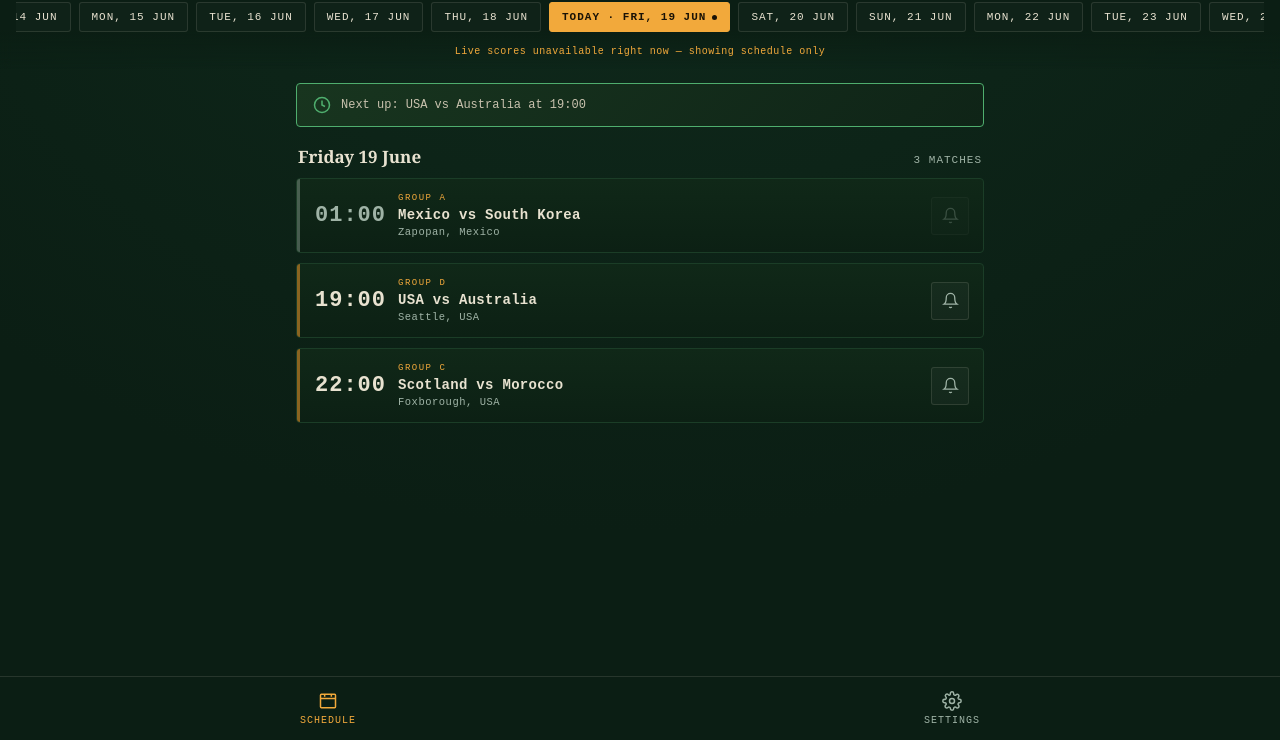
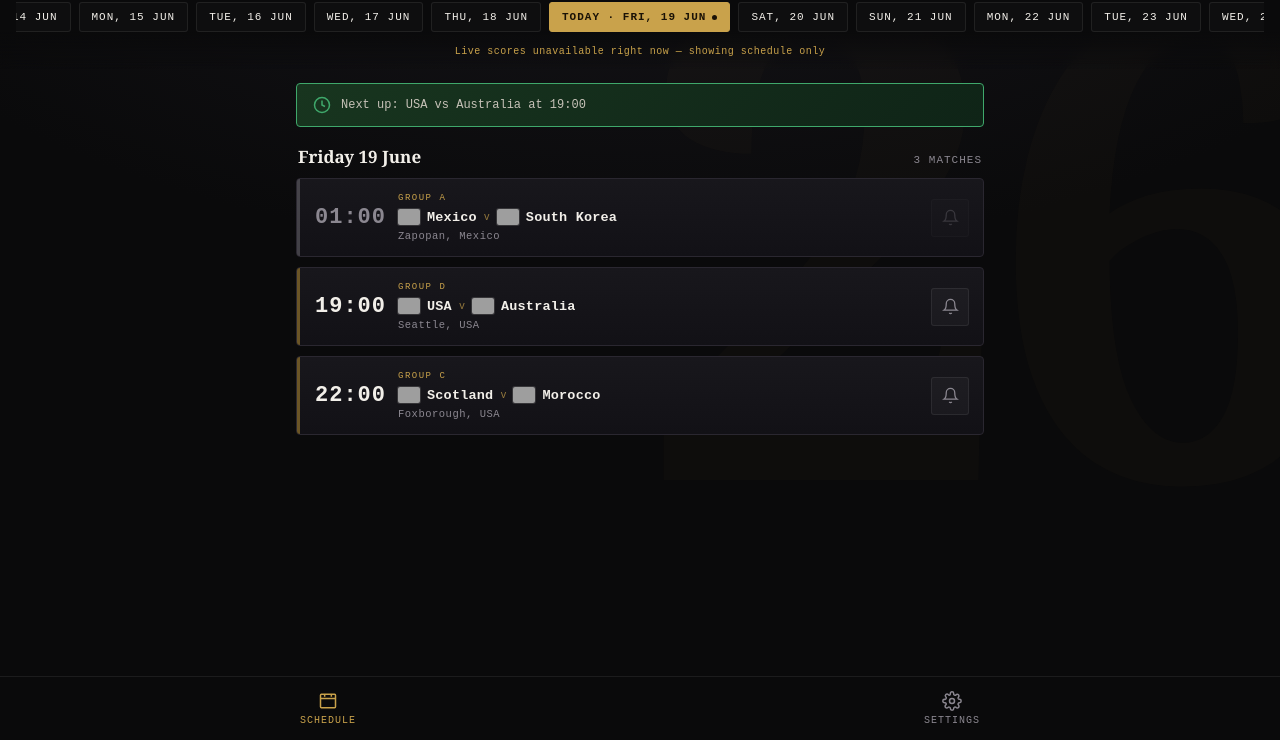
Before and after one commit to aakashuk2022-dotcom/Football-Schedule-App, a plain HTML site: page index.html in a window 1280 px wide. Shown: the part 60-800 px from the top of the page. Drawn offline with Linux system fonts and the light colour scheme; no server answers; grey boxes are pictures that could not be loaded.

Commit message:
New UI changes

```diff
--- a/index.html
+++ b/index.html
@@ -4,7 +4,7 @@
 <meta charset="UTF-8">
 <meta name="viewport" content="width=device-width, initial-scale=1.0, viewport-fit=cover">
 <title>Matchday — World Cup 2026</title>
-<meta name="theme-color" content="#0B1E14">
+<meta name="theme-color" content="#0A0A0B">
 <link rel="manifest" href="manifest.json">
 <style>
   @font-face {
@@ -13,29 +13,51 @@
   }
 
   :root{
-    --bg: #0B1E14;
-    --bg-2: #0F2A1C;
-    --board: #102818;
-    --board-edge: #1B3D27;
-    --flap: #E8E2D0;
-    --flap-dim: #C9C2AE;
-    --amber: #F2A93B;
-    --amber-dim: #8A6420;
-    --red-live: #E2473A;
-    --green-go: #4FAE6E;
-    --text-soft: #9FB3A6;
-    --hairline: rgba(232,226,208,0.12);
+    --bg: #0A0A0B;
+    --bg-2: #16151A;
+    --board: #18171C;
+    --board-edge: #2A2730;
+    --gold: #C9A24B;
+    --gold-bright: #E8C470;
+    --gold-dim: #6B5526;
+    --ink: #F2EFE9;
+    --ink-dim: #C7C2B8;
+    --red-live: #D33B30;
+    --green-go: #3FA86B;
+    --text-soft: #8B8790;
+    --hairline: rgba(242,239,233,0.08);
   }
 
   *{ box-sizing: border-box; -webkit-tap-highlight-color: transparent; }
 
   html,body{
     margin:0; padding:0;
-    background: radial-gradient(120% 140% at 50% -10%, var(--bg-2), var(--bg) 60%);
-    color: var(--flap);
+    background-color: var(--bg);
+    background-image:
+      radial-gradient(120% 90% at 50% -10%, var(--bg-2), var(--bg) 55%),
+      repeating-linear-gradient(180deg, rgba(255,255,255,0.012) 0px, rgba(255,255,255,0.012) 1px, transparent 1px, transparent 3px);
+    color: var(--ink);
     font-family: 'Courier New', ui-monospace, 'SF Mono', monospace;
     min-height: 100vh;
+    position: relative;
   }
+
+  /* Giant ghosted "26" watermark — references the tournament year, not the official mark */
+  body::before{
+    content: '26';
+    position: fixed;
+    top: -4vw; right: -4vw;
+    font-family: Georgia, serif;
+    font-weight: 900;
+    font-size: 52vw;
+    line-height: 1;
+    color: rgba(201,162,75,0.025);
+    z-index: 0;
+    pointer-events: none;
+    letter-spacing: -0.04em;
+  }
+
+  header, main, .bottom-nav, .settings-panel{ position: relative; z-index: 1; }
 
   body{
     padding-bottom: 90px;
@@ -59,10 +81,10 @@
     letter-spacing: 0.5px;
     font-size: 22px;
     margin:0;
-    color: var(--flap);
+    color: var(--ink);
   }
   .brand h1 span{
-    color: var(--amber);
+    color: var(--gold);
     font-style: italic;
   }
   .brand .clock{
@@ -93,11 +115,11 @@
     white-space: nowrap;
     transition: all 0.15s ease;
   }
-  .day-pill.has-match{ color: var(--flap); }
+  .day-pill.has-match{ color: var(--ink); }
   .day-pill.active{
-    background: var(--amber);
+    background: var(--gold);
     color: #1A1206;
-    border-color: var(--amber);
+    border-color: var(--gold);
     font-weight: 700;
   }
   .day-pill .dot{
@@ -118,7 +140,7 @@
     font-size: 17px;
     margin:0;
     font-weight: 700;
-    color: var(--flap);
+    color: var(--ink);
   }
   .board-date .count{
     font-size: 11px; color: var(--text-soft); letter-spacing: 1px;
@@ -135,13 +157,13 @@
     font-family: Georgia, serif;
     font-style: italic;
     font-size: 18px;
-    color: var(--flap-dim);
+    color: var(--ink-dim);
     display:block;
     margin-bottom: 8px;
   }
 
   .match-row{
-    background: linear-gradient(180deg, var(--board), #0C2014);
+    background: linear-gradient(180deg, var(--board), #121116);
     border: 1px solid var(--board-edge);
     border-radius: 4px;
     margin-bottom: 10px;
@@ -151,7 +173,7 @@
   .match-row::before{
     content:'';
     position:absolute; left:0; top:0; bottom:0; width:3px;
-    background: var(--amber-dim);
+    background: var(--gold-dim);
   }
   .match-row.live::before{ background: var(--red-live); }
   .match-row.finished::before{ background: var(--text-soft); opacity:0.4; }
@@ -166,7 +188,7 @@
     font-size: 22px;
     font-weight: 700;
     letter-spacing: 1px;
-    color: var(--flap);
+    color: var(--ink);
     min-width: 64px;
     font-variant-numeric: tabular-nums;
   }
@@ -178,29 +200,57 @@
     font-size: 9px;
     text-transform: uppercase;
     letter-spacing: 1.5px;
-    color: var(--amber);
-    margin-bottom: 4px;
+    color: var(--gold);
+    margin-bottom: 6px;
+  }
+
+  .teams-row{
+    display:flex; align-items:center; gap: 7px;
+    flex-wrap: wrap;
+  }
+  .flag-img{
+    width: 22px; height: 16px;
+    object-fit: cover;
+    border-radius: 2px;
+    box-shadow: 0 0 0 1px rgba(242,239,233,0.15);
+    flex-shrink: 0;
+    background: var(--board-edge);
+  }
+  .flag-placeholder{
+    width: 22px; height: 16px;
+    border-radius: 2px;
+    background: var(--board-edge);
+    box-shadow: 0 0 0 1px rgba(242,239,233,0.1);
+    flex-shrink: 0;
   }
   .match-teams{
-    font-size: 14px;
-    color: var(--flap);
+    font-size: 13.5px;
+    color: var(--ink);
     font-weight: 700;
-    letter-spacing: 0.3px;
-    white-space: nowrap;
+    letter-spacing: 0.2px;
+    max-width: 38vw;
     overflow: hidden;
     text-overflow: ellipsis;
+    white-space: nowrap;
+  }
+  .vs-sep{
+    color: var(--gold);
+    font-size: 10px;
+    font-weight: 400;
+    opacity: 0.7;
+    flex-shrink: 0;
   }
   .match-venue{
     font-size: 10.5px;
     color: var(--text-soft);
-    margin-top: 3px;
+    margin-top: 5px;
     letter-spacing: 0.5px;
   }
 
   .match-score{
     font-size: 16px;
     font-weight: 700;
-    color: var(--flap-dim);
+    color: var(--ink-dim);
     letter-spacing: 1px;
     min-width: 40px;
     text-align: right;
@@ -219,8 +269,8 @@
   }
   .bell-btn svg{ width:17px; height:17px; }
   .bell-btn.active{
-    background: var(--amber);
-    border-color: var(--amber);
+    background: var(--gold);
+    border-color: var(--gold);
     color: #1A1206;
   }
   .bell-btn:active{ transform: scale(0.92); }
@@ -257,7 +307,7 @@
     padding: 8px 0 2px;
     letter-spacing: 0.5px;
   }
-  .sync-status.err{ color: var(--amber); }
+  .sync-status.err{ color: var(--gold); }
 
   /* ---------- Today banner ---------- */
   .today-banner{
@@ -267,7 +317,7 @@
     padding: 12px 16px;
     margin: 0 0 16px;
     font-size: 12px;
-    color: var(--flap-dim);
+    color: var(--ink-dim);
     display:flex; align-items:center; gap:10px;
   }
   .today-banner svg{ width:18px; height:18px; flex-shrink:0; color: var(--green-go); }
@@ -292,7 +342,7 @@
     padding: 6px 0;
     cursor:pointer;
   }
-  .nav-btn.active{ color: var(--amber); }
+  .nav-btn.active{ color: var(--gold); }
   .nav-btn .ic{ display:block; margin: 0 auto 4px; width:20px; height:20px; }
 
   /* ---------- Settings panel ---------- */
@@ -314,7 +364,7 @@
     display:flex; align-items:center; justify-content:space-between;
     gap: 12px;
   }
-  .setting-row .label{ font-size:13px; color: var(--flap); }
+  .setting-row .label{ font-size:13px; color: var(--ink); }
   .setting-row .sub{ font-size:11px; color: var(--text-soft); margin-top:3px; }
 
   .toggle{
@@ -326,10 +376,10 @@
     flex-shrink:0;
     border: 1px solid var(--hairline);
   }
-  .toggle.on{ background: var(--amber); }
+  .toggle.on{ background: var(--gold); }
   .toggle .knob{
     width: 18px; height:18px; border-radius:50%;
-    background: var(--flap);
+    background: var(--ink);
     position:absolute; top:2px; left:2px;
     transition: left 0.15s ease;
   }
@@ -337,7 +387,7 @@
 
   select{
     background: var(--bg-2);
-    color: var(--flap);
+    color: var(--ink);
     border: 1px solid var(--hairline);
     border-radius: 3px;
     padding: 6px 8px;
@@ -347,16 +397,16 @@
 
   .perm-banner{
     background: rgba(242,169,59,0.1);
-    border: 1px solid var(--amber-dim);
+    border: 1px solid var(--gold-dim);
     border-radius: 4px;
     padding: 12px 14px;
     font-size: 12px;
-    color: var(--flap-dim);
+    color: var(--ink-dim);
     margin-bottom: 14px;
     line-height: 1.6;
   }
   .perm-banner button{
-    background: var(--amber);
+    background: var(--gold);
     color: #1A1206;
     border:none;
     border-radius: 3px;
@@ -373,7 +423,7 @@
     position: fixed;
     bottom: 90px; left: 50%;
     transform: translateX(-50%) translateY(20px);
-    background: var(--amber);
+    background: var(--gold);
     color: #1A1206;
     padding: 10px 18px;
     border-radius: 4px;
@@ -624,6 +674,27 @@
     return `<svg viewBox="0 0 24 24" fill="${filled ? 'currentColor' : 'none'}" stroke="currentColor" stroke-width="1.8"><path d="M18 8a6 6 0 10-12 0c0 7-3 9-3 9h18s-3-2-3-9"/><path d="M13.73 21a2 2 0 01-3.46 0"/></svg>`;
   }
 
+  function renderTeamsRow(teamsStr){
+    // Splits "England vs Croatia" into flag+name pairs. Falls back gracefully
+    // for knockout placeholders like "Match 73: Group A R-up vs Group B R-up".
+    const parts = teamsStr.split(' vs ');
+    if(parts.length !== 2){
+      return `<div class="match-teams">${teamsStr}</div>`;
+    }
+    const [home, away] = parts;
+    const homeUrl = flagUrl(home);
+    const awayUrl = flagUrl(away);
+    const homeFlag = homeUrl ? `<img class="flag-img" src="${homeUrl}" alt="" loading="lazy">` : `<span class="flag-placeholder"></span>`;
+    const awayFlag = awayUrl ? `<img class="flag-img" src="${awayUrl}" alt="" loading="lazy">` : `<span class="flag-placeholder"></span>`;
+    return `<div class="teams-row">
+      ${homeFlag}
+      <span class="match-teams">${home}</span>
+      <span class="vs-sep">v</span>
+      ${awayFlag}
+      <span class="match-teams">${away}</span>
+    </div>`;
+  }
+
   function renderBoard(){
     renderTodayBanner();
     const content = $('boardContent');
@@ -663,7 +734,7 @@
           <div class="match-time ${status === 'live' ? 'live' : (status === 'finished' ? 'past' : '')}">${fmtTime(m.kickoff)}</div>
           <div class="match-info">
             <div class="match-stage">${m.stage}${status === 'live' ? '<span class="live-tag">LIVE</span>' : ''}</div>
-            <div class="match-teams">${m.teams}</div>
+            ${renderTeamsRow(m.teams)}
             <div class="match-venue">${m.venue}</div>
           </div>
           ${scoreDisplay ? `<div><div class="match-score ${status === 'live' ? 'live' : ''}">${scoreDisplay}</div>${minuteDisplay ? `<span class="minute-tag">${minuteDisplay}</span>` : ''}</div>` : ''}
--- a/matches_data.js
+++ b/matches_data.js
@@ -1,5 +1,31 @@
 // FIFA World Cup 2026 — full schedule, UK kick-off times (BST, UTC+1, in effect for the whole tournament)
 // Times sourced from Sky Sports' day-by-day breakdown. ISO strings are in UK local time with +01:00 offset.
+
+// Maps team display names to ISO 3166-1 alpha-2 codes for flagcdn.com
+const FLAG_CODES = {
+  "Mexico": "mx", "South Africa": "za", "South Korea": "kr", "Czech Republic": "cz",
+  "Canada": "ca", "Bosnia-Herzegovina": "ba", "USA": "us", "Paraguay": "py",
+  "Qatar": "qa", "Switzerland": "ch", "Brazil": "br", "Morocco": "ma",
+  "Haiti": "ht", "Scotland": "gb-sct", "Australia": "au", "Turkey": "tr",
+  "Germany": "de", "Curacao": "cw", "Netherlands": "nl", "Japan": "jp",
+  "Ivory Coast": "ci", "Ecuador": "ec", "Sweden": "se", "Tunisia": "tn",
+  "Spain": "es", "Cape Verde": "cv", "Belgium": "be", "Egypt": "eg",
+  "Saudi Arabia": "sa", "Uruguay": "uy", "Iran": "ir", "New Zealand": "nz",
+  "France": "fr", "Senegal": "sn", "Iraq": "iq", "Norway": "no",
+  "Argentina": "ar", "Algeria": "dz", "Austria": "at", "Jordan": "jo",
+  "Portugal": "pt", "DR Congo": "cd", "England": "gb-eng", "Croatia": "hr",
+  "Ghana": "gh", "Panama": "pa", "Uzbekistan": "uz", "Colombia": "co",
+};
+
+function flagUrl(teamName, size){
+  if(!teamName) return null;
+  // Strip "Match N: " prefixes and placeholder text for knockout games
+  const clean = teamName.trim();
+  const code = FLAG_CODES[clean];
+  if(!code) return null;
+  return `https://flagcdn.com/${size || 'w80'}/${code}.png`;
+}
+
 const MATCHES = [
   // ---- Thursday 11 June ----
   { id: 1, stage: "Group A", teams: "Mexico vs South Africa", venue: "Mexico City, Mexico", kickoff: "2026-06-11T20:00:00+01:00", score: "2-0", status: "FT" },
```
Also changed, not shown: icon.png, manifest.json.
